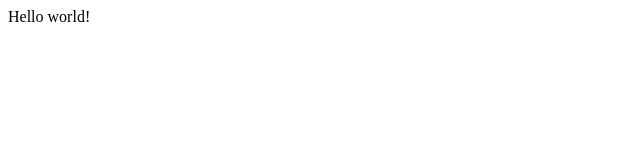
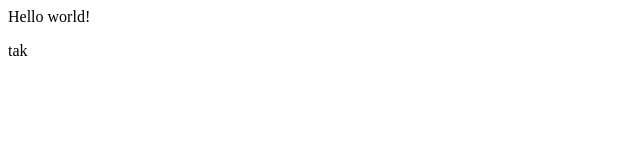
Before and after one commit to setamyDG/gatsby-tutorial, a Gatsby site: page / in a window 1280 px wide. Shown: the full height of the page, 0-640 px from the left. Built offline with nearby package versions, Linux system fonts and the light colour scheme; Gatsby itself is replaced by a stand-in of ours.

Commit message:
added files from webstorm and eslint

```diff
--- a/package.json
+++ b/package.json
@@ -14,11 +14,14 @@
     "test": "echo \"Write tests! -> https://gatsby.dev/unit-testing\" && exit 1"
   },
   "dependencies": {
+    "eslint-config-airbnb": "^18.1.0",
     "gatsby": "^2.22.15",
     "react": "^16.12.0",
     "react-dom": "^16.12.0"
   },
   "devDependencies": {
+    "eslint": "^7.2.0",
+    "eslint-plugin-react": "^7.20.0",
     "prettier": "2.0.5"
   },
   "repository": {
--- a/src/pages/index.js
+++ b/src/pages/index.js
@@ -1,5 +1,10 @@
-import React from "react"
+import React from "react";
 
 export default function Home() {
-  return <div>Hello world!</div>
+  return (
+    <div>
+      Hello world!
+      <p>tak</p>
+    </div>
+  );
 }
```
Also changed, not shown: .eslintrc.js (added), 2 other files.
